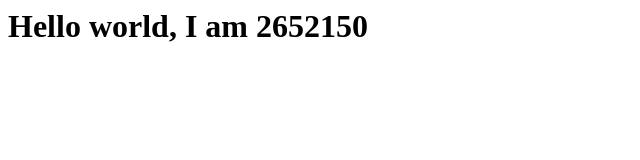
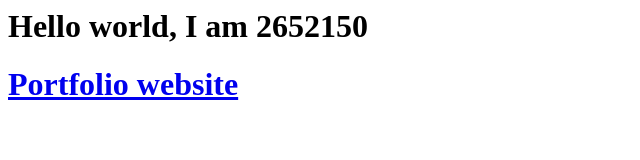
Before and after one commit to MichaelHB04/MichaelHB04.github.io, a plain HTML site: page index.html in a window 1280 px wide. Shown: the whole page, without its empty margins (0-640 px from the left). Drawn offline with Linux system fonts and the light colour scheme.

Commit message:
Updating index file

```diff
--- a/index.html
+++ b/index.html
@@ -1 +1,2 @@
 <h1>Hello world, I am 2652150<h1>
+    <a href="2652150-lab2.html">Portfolio website</a>
```
